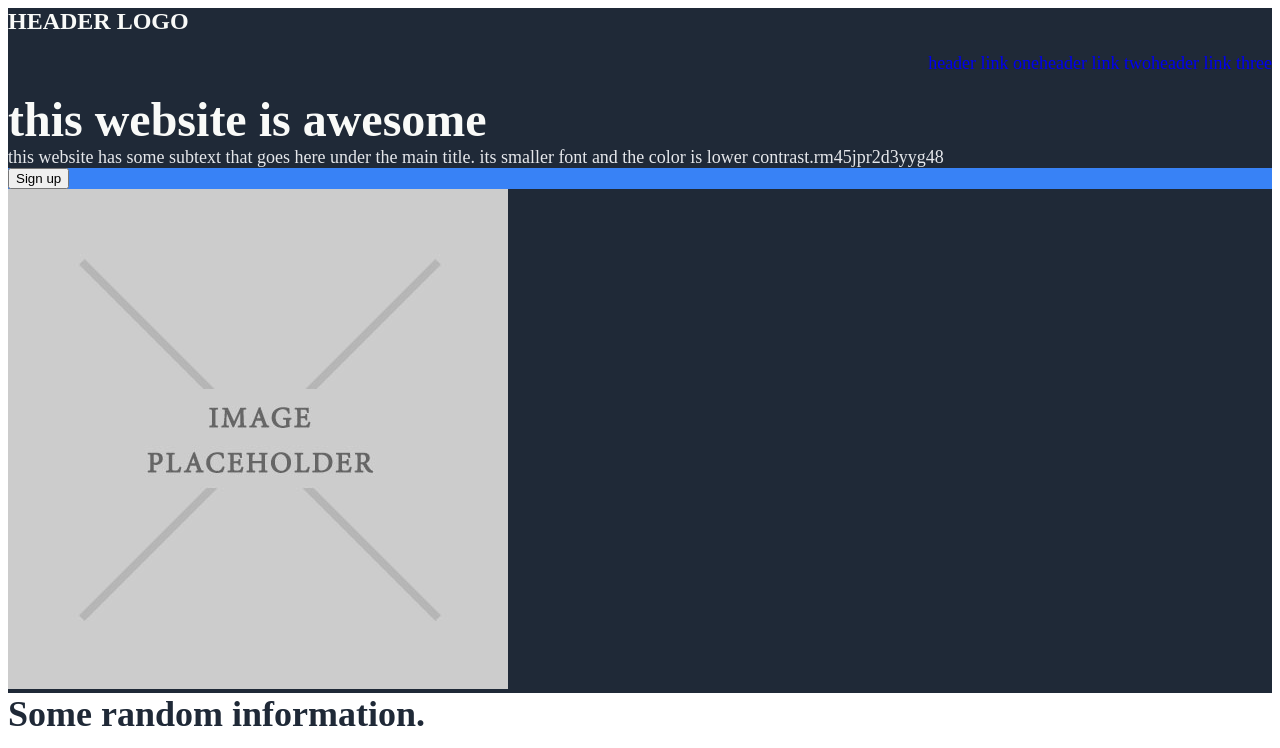
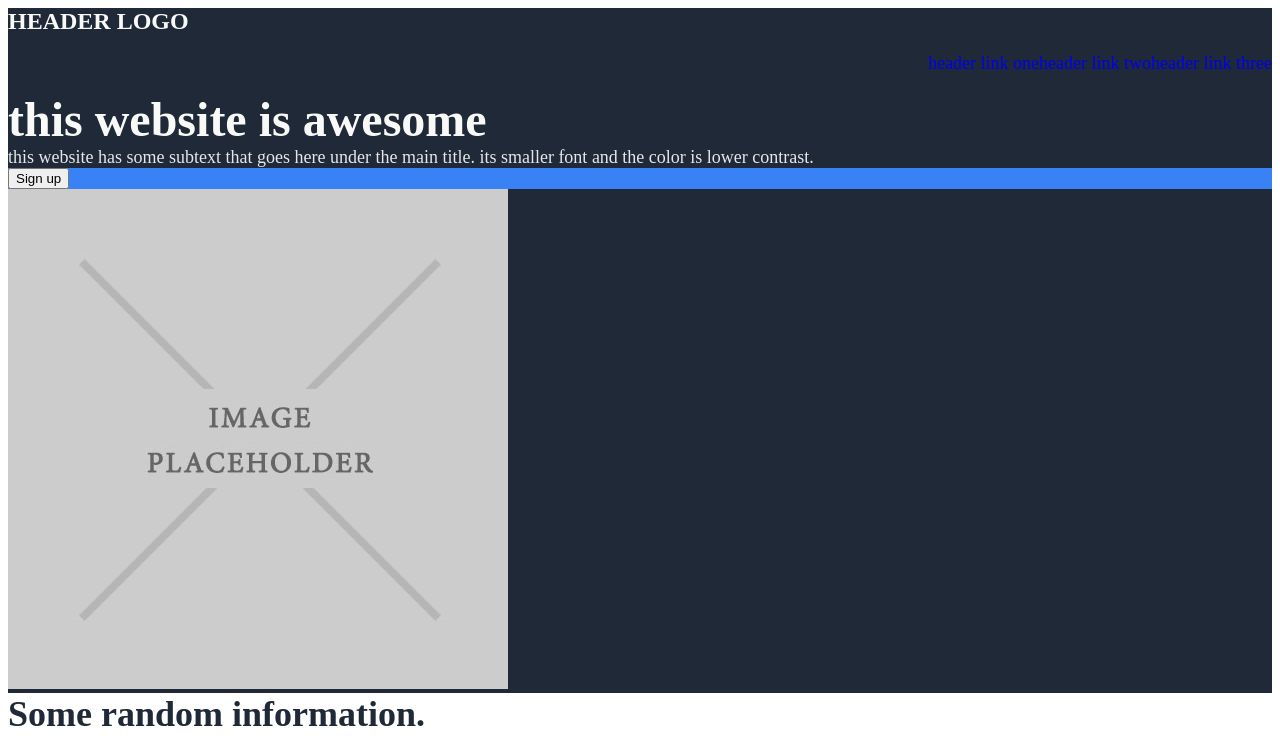
Before and after one commit to reipared/cups_website, a plain HTML site: page index.html in a window 1280 px wide. Shown: the top 748 px of the page. Drawn offline with Linux system fonts and the light colour scheme.

Commit message:
Update index.html

```diff
--- a/index.html
+++ b/index.html
@@ -22,7 +22,7 @@
                     this website is awesome
                 </div>
                 <div class="text">
-                    this website has some subtext that goes here under the main title. its smaller font and the color is lower contrast.rm45jpr2d3yyg48
+                    this website has some subtext that goes here under the main title. its smaller font and the color is lower contrast.
                 </div>
                 <div class="buttons">
                     <button>Sign up</button>
```
